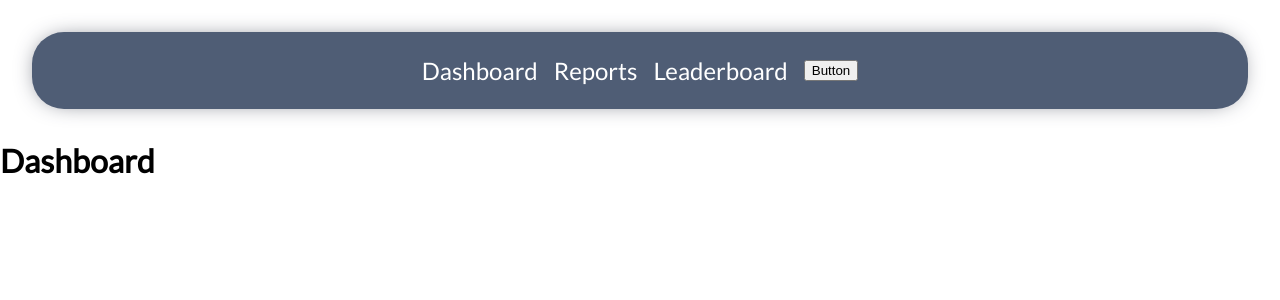
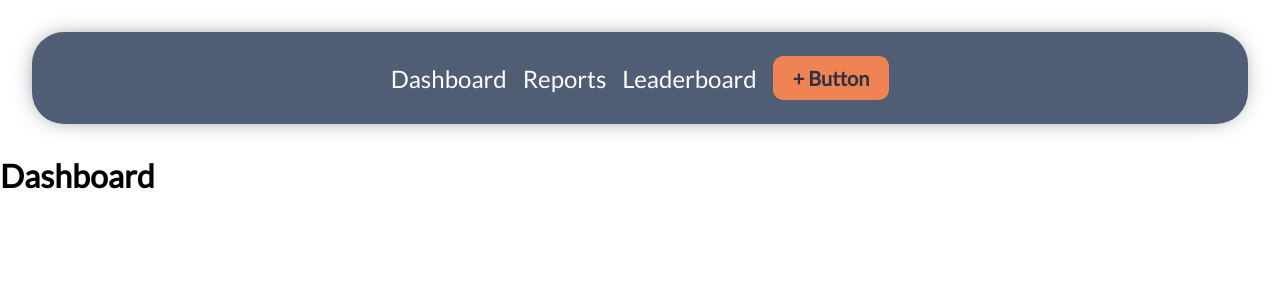
Before and after one commit to Lorem-Ipsum-BestHACKS-2025/eKonfident-frontend, a React (Vite) app: page / in a window 1280 px wide. Shown: the top 300 px of the page. Built offline with nearby package versions, Linux system fonts and the light colour scheme.

Commit message:
feat: button component

```diff
--- /dev/null
+++ b/src/components/Button/index.jsx
@@ -0,0 +1,15 @@
+import { Link } from "react-router-dom";
+
+import style from "./index.module.css";
+
+export default function Button({ className = "", callback, to, children }) {
+  return to === undefined ? (
+    <button onClick={callback} className={`${style.button} ${className}`}>
+      {children}
+    </button>
+  ) : (
+    <Link to={to} className={`${style.button} ${className}`}>
+      {children}
+    </Link>
+  );
+}
--- /dev/null
+++ b/src/components/Button/index.module.css
@@ -0,0 +1,17 @@
+.button {
+  padding: 0.5em 1em;
+  font-size: 1.25rem;
+  cursor: pointer;
+  border-radius: 0.5em;
+  border: none;
+  background-color: var(--accent);
+  color: var(--darkest);
+  transition: all ease 0.2s;
+  display: block;
+  text-decoration: none;
+  font-weight: 600;
+}
+
+.button:hover {
+  transform: scale(115%);
+}
--- a/src/components/Navbar/index.jsx
+++ b/src/components/Navbar/index.jsx
@@ -1,14 +1,21 @@
 import { Link } from "react-router-dom";
 
+import Button from "../Button";
 import style from "./index.module.css";
 
 export default function Navbar() {
   return (
     <nav className={style.nav}>
-      <Link to="/">Dashboard</Link>
-      <Link to="/report">Reports</Link>
-      <Link to="/leaderboards">Leaderboard</Link>
-      <button className={style.button}>Button</button>
+      <Link to="/" className={style.link}>
+        Dashboard
+      </Link>
+      <Link to="/report" className={style.link}>
+        Reports
+      </Link>
+      <Link to="/leaderboards" className={style.link}>
+        Leaderboard
+      </Link>
+      <Button to="/"> + Button</Button>
     </nav>
   );
 }
--- a/src/components/Navbar/index.module.css
+++ b/src/components/Navbar/index.module.css
@@ -15,7 +15,7 @@
   box-shadow: -1px 0px 25px -10px var(--darkest);
 }
 
-.nav > a {
+.nav > .link {
   display: block;
   margin-right: 1rem;
   text-decoration: none;
@@ -27,6 +27,6 @@
   margin-right: 0;
 }
 
-.nav > a:hover {
+.nav > .link:hover {
   color: var(--light);
 }
```
